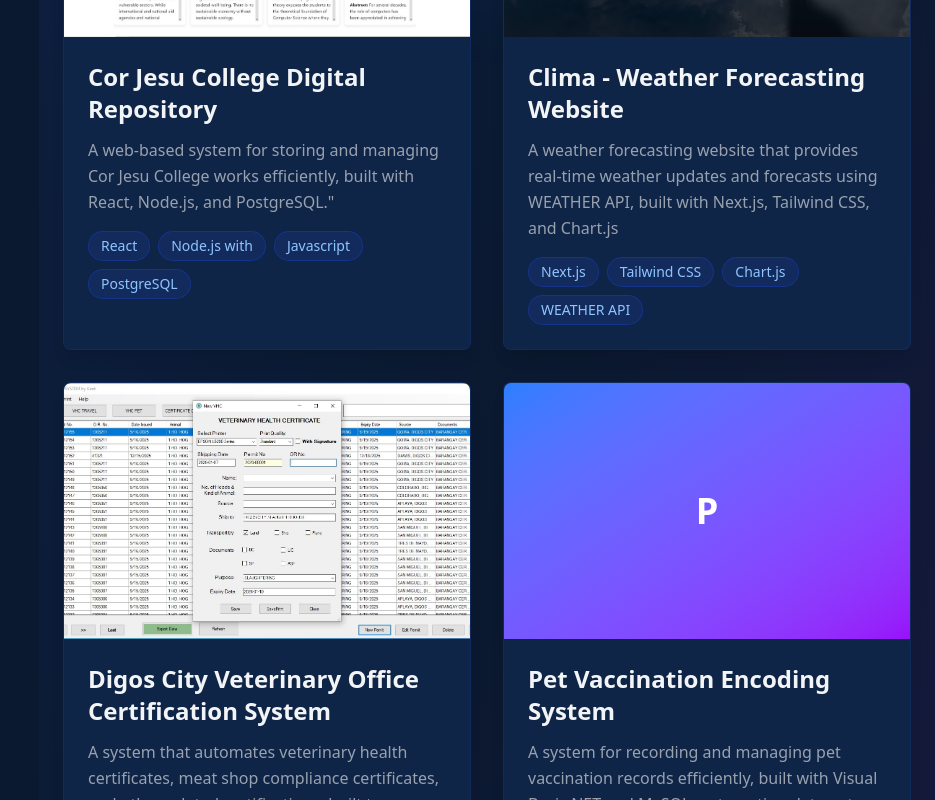
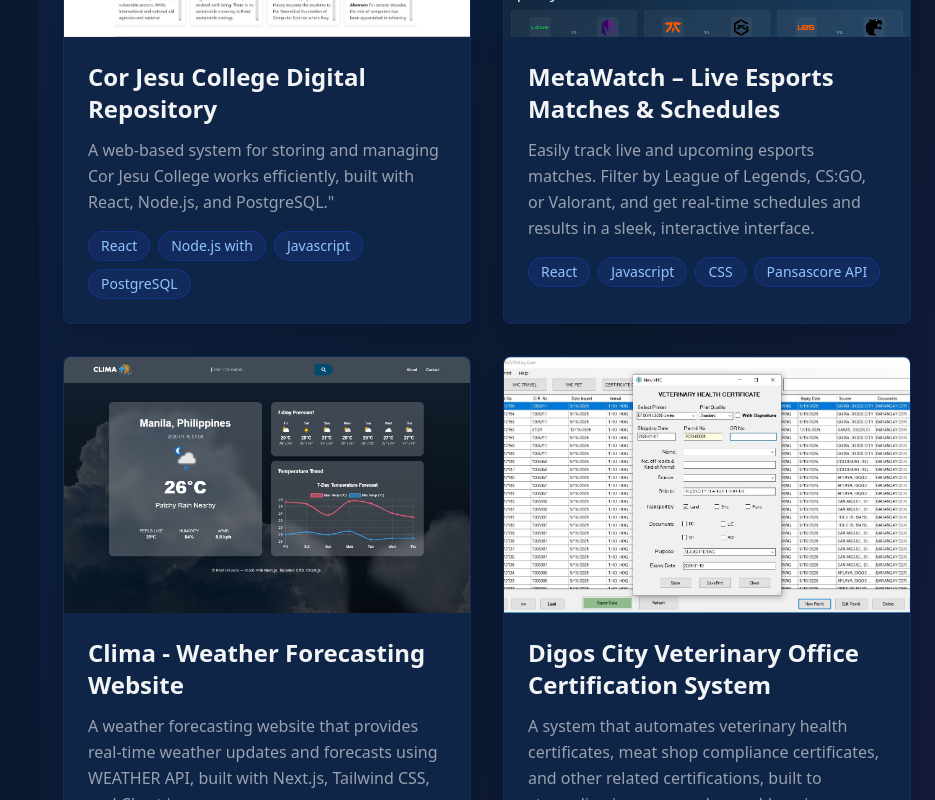
Before and after one commit to Sooolace/kent-llavado-portfolio, a Next.js app: page / in a window 1280 px wide. Shown: the part 2820-3620 px from the top of the page, without its empty margins (345-1280 px from the left). Built offline with nearby package versions, Linux system fonts and the light colour scheme.

Commit message:
added new proj

```diff
--- a/src/sections/projects.tsx
+++ b/src/sections/projects.tsx
@@ -14,6 +14,15 @@
   },
   {
     id: 2,
+    title: 'MetaWatch – Live Esports Matches & Schedules',
+    description: 'Easily track live and upcoming esports matches. Filter by League of Legends, CS:GO, or Valorant, and get real-time schedules and results in a sleek, interactive interface.',
+    image: '/images/metawatch.png',
+    technologies: ['React',  'Javascript', 'CSS', 'Pansascore API'],
+    link: 'https://metawatch.vercel.app/',
+    github: 'https://github.com/Sooolace/metawatch',
+  },
+  {
+    id: 3,
     title: 'Clima - Weather Forecasting Website',
     description: 'A weather forecasting website that provides real-time weather updates and forecasts using WEATHER API, built with Next.js, Tailwind CSS, and Chart.js',
     image: '/images/clima.jpg',
@@ -22,7 +31,7 @@
     github: '#',
   },
   {
-    id: 3,
+    id: 4,
     title: 'Digos City Veterinary Office Certification System',
     description: 'A system that automates veterinary health certificates, meat shop compliance certificates, and other related certifications, built to streamline issuance and record-keeping.',
     image: '/images/certSystem.jpg',
@@ -31,7 +40,7 @@
     github: '#',
   },
   {
-    id: 4,
+    id: 5,
     title: 'Pet Vaccination Encoding System',
     description: 'A system for recording and managing pet vaccination records efficiently, built with Visual Basic.NET and MySQL, automating data entry by allowing multiple records to be encoded through a single input.',
     image: '',
@@ -40,7 +49,7 @@
     github: '#',
   },
     {
-    id: 5,
+    id: 6,
     title: 'Airline Booking System',
     description: 'A web-based system for managing flight reservations, bookings, and passenger data, built with PHP, MySQL, and CSS.',
     image: '',
```
Also changed, not shown: public/images/metawatch.png (added), 1 other file (tests, documents, lock files or other folders).
